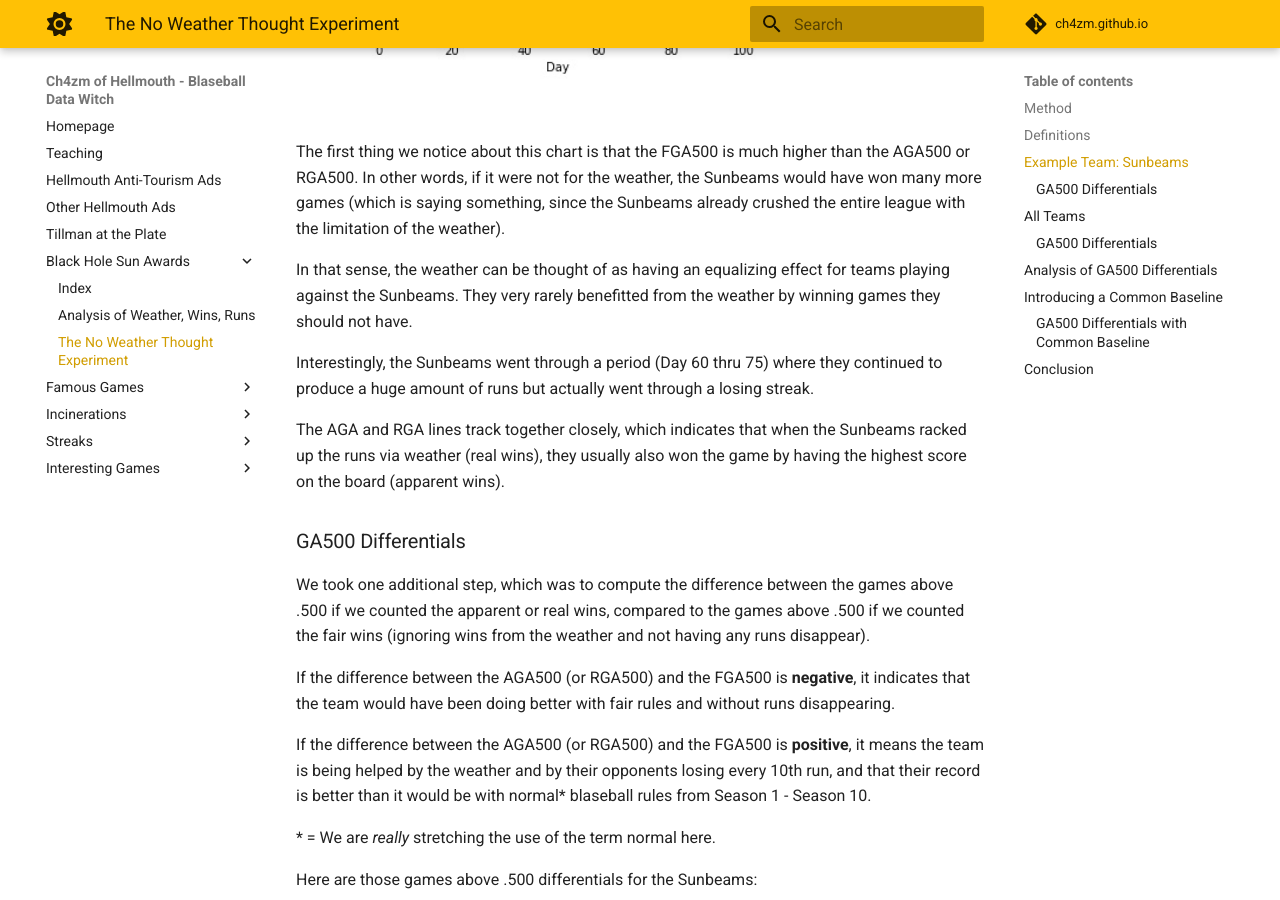
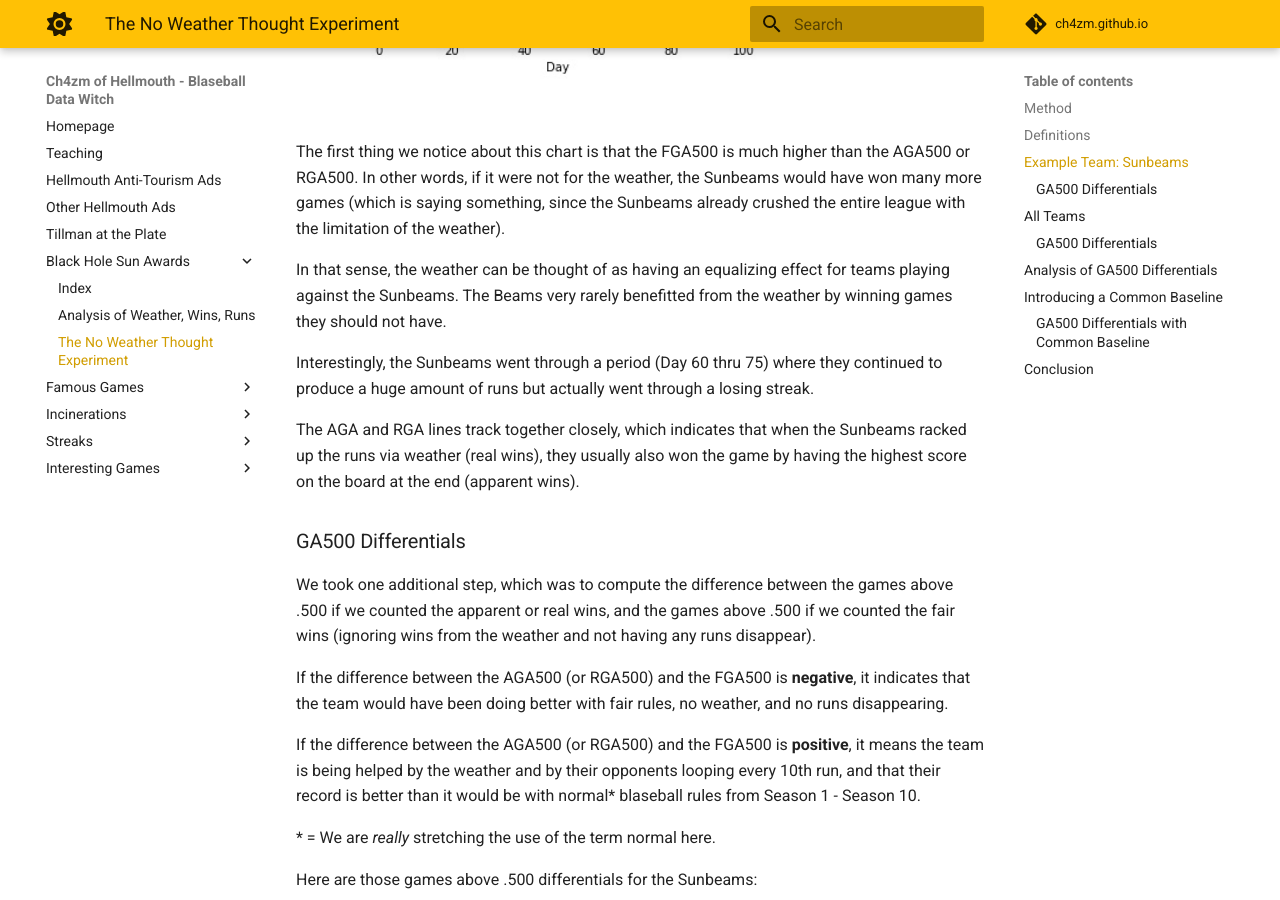
Before and after one commit to ch4zm/ch4zm.github.io, an MkDocs documentation site: the page built from docs/blackholesun_2noweather.md, in a window 1280 px wide and 900 px high, scrolled down 1992 px. Built offline with MkDocs 1.6.1 and Material for MkDocs 9.7.7, drawn with Linux system fonts in a browser that asks for light colours; comment, search, counter and statistics services are not loaded.

Commit message:
more smol fixes in language

```diff
--- a/docs/blackholesun_2noweather.md
+++ b/docs/blackholesun_2noweather.md
@@ -80,7 +80,7 @@ would have won many more games (which is saying something, since the Sunbeams al
 crushed the entire league with the limitation of the weather).
 
 In that sense, the weather can be thought of as having an equalizing effect for
-teams playing against the Sunbeams. They very rarely benefitted from the weather
+teams playing against the Sunbeams. The Beams very rarely benefitted from the weather
 by winning games they should not have.
 
 Interestingly, the Sunbeams went through a period (Day 60 thru 75) where they
@@ -89,21 +89,21 @@ streak.
 
 The AGA and RGA lines track together closely, which indicates that when
 the Sunbeams racked up the runs via weather (real wins), they usually also
-won the game by having the highest score on the board (apparent wins).
+won the game by having the highest score on the board at the end (apparent wins).
 
 ### GA500 Differentials
 
 We took one additional step, which was to compute the difference between the
-games above .500 if we counted the apparent or real wins, compared to the games
+games above .500 if we counted the apparent or real wins, and the games
 above .500 if we counted the fair wins (ignoring wins from the weather
 and not having any runs disappear).
 
 If the difference between the AGA500 (or RGA500) and the FGA500 is **negative**, it
-indicates that the team would have been doing better with fair rules and without
-runs disappearing.
+indicates that the team would have been doing better with fair rules, no weather,
+and no runs disappearing.
 
 If the difference between the AGA500 (or RGA500) and the FGA500 is **positive**,
-it means the team is being helped by the weather and by their opponents losing
+it means the team is being helped by the weather and by their opponents looping
 every 10th run, and that their record is better than it would be with normal\*
 blaseball rules from Season 1 - Season 10.
 
```
